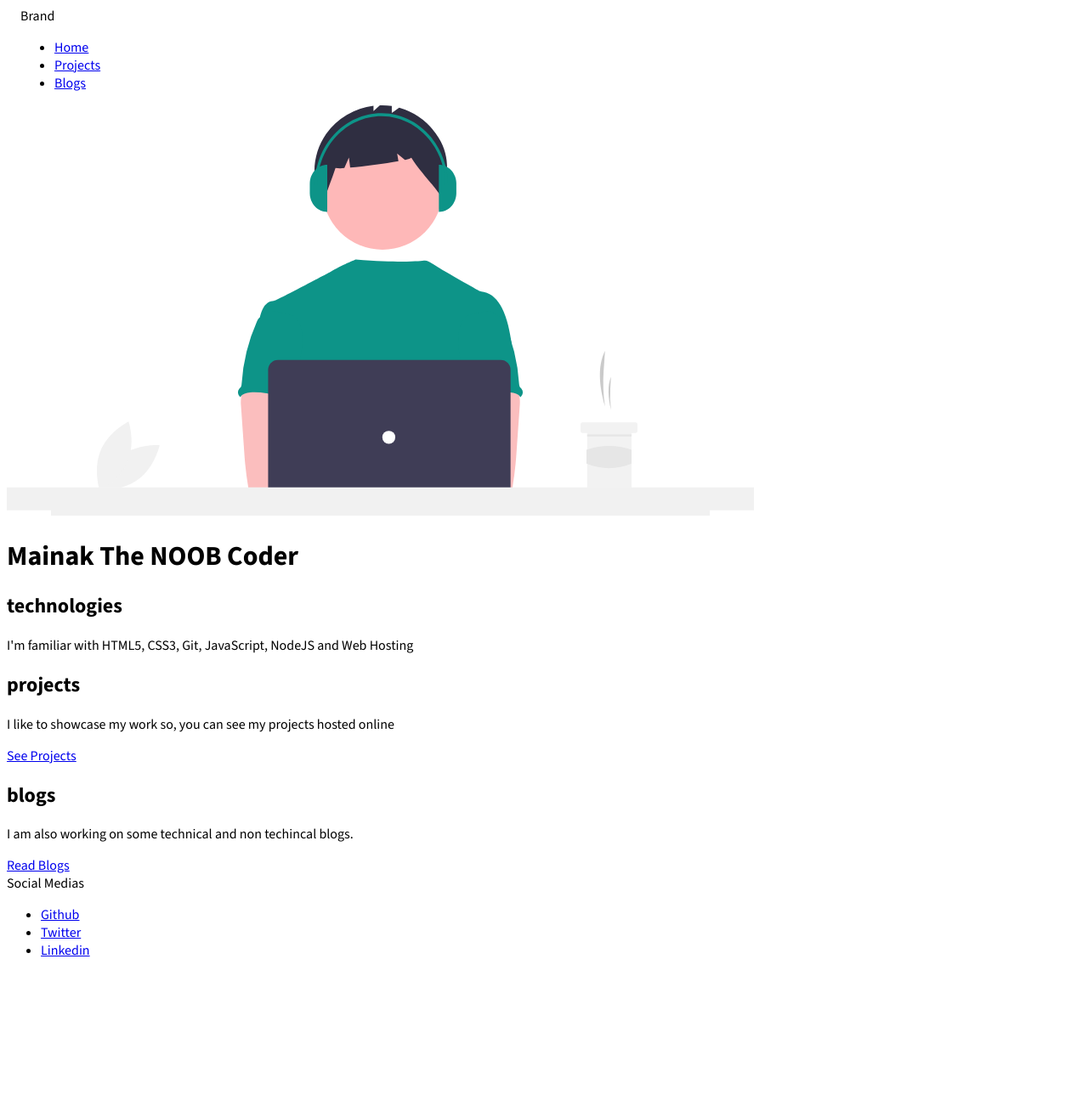
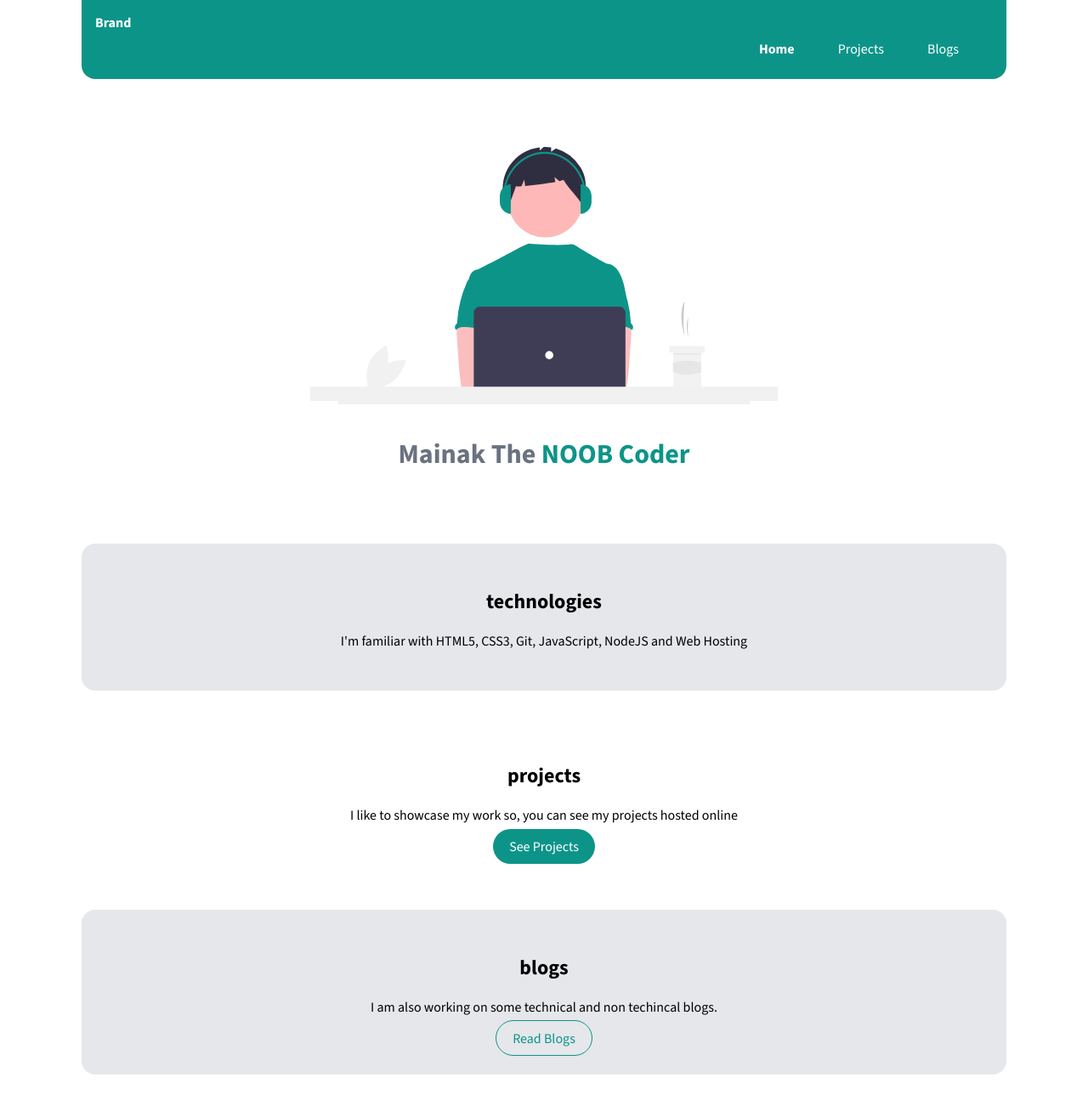
Before and after one commit to Mainak009/my-portfolio, a plain HTML site: page index.html in a window 1280 px wide. Shown: the top 1295 px of the page at 85% size. Before the commit the page ends 1145 px from the top, so only its background shows below. Drawn offline with nearby package versions, Linux system fonts and the light colour scheme.

Commit message:
added css beauty

```diff
--- a/index.html
+++ b/index.html
@@ -30,25 +30,25 @@
     </header>
 
     <section class="section ow">
-        <div>
+        <div class="container container-center">
             <h1>technologies</h1>
             <p>I'm familiar with HTML5, CSS3, Git, JavaScript, NodeJS and Web Hosting</p>
         </div>
     </section>
 
     <section class="section">
-        <div>
+        <div class="container container-center">
             <h1>projects</h1>
             <p>I like to showcase my work so, you can see my projects hosted online</p>
-            <a href="/">See Projects</a>
+            <a class="link link-primary" href="/">See Projects</a>
         </div>
     </section>
 
     <section class="section ow">
-        <div>
+        <div class="container container-center">
             <h1>blogs</h1>
             <p>I am also working on some technical and non techincal blogs.</p>
-            <a href="/">Read Blogs</a>
+            <a class="link link-secondary" href="/">Read Blogs</a>
         </div>
     </section>
 
@@ -60,7 +60,7 @@
                     Github
                 </a>
             </li class="list-item-inline">
-            <li>
+            <li class="list-item-inline">
                 <a href="https://twitter.com/Mainak0009">
                     Twitter
                 </a>
--- a/styles.css
+++ b/styles.css
@@ -1,10 +1,177 @@
 @import url('https://fonts.googleapis.com/css2?family=Source+Sans+3:wght@400;700&display=swap');
+
+:root {
+    --primary-color: #0d9488;
+    --off-white: #e5e7eb;
+    --dark-gray: #6b7280;
+}
 
 body {
     font-family: 'Source Sans 3', sans-serif;
+    margin: 0px auto;
+    max-width: 85%;
+    width: 100%;
 }
 
+hr {
+    margin: 2rem 0rem;
+}
+
+/** spaces **/
+
+.margin-md {
+    margin: 2rem;
+}
+
+/** container **/
 .container {
-    padding-left: 1rem;
-    padding-right: 1rem;
+    padding: 0rem 1rem;
 }
+
+.container-center {
+    max-width: 900px;
+    width: 100%;
+    margin: auto;
+}
+
+/** links **/
+.link {
+    box-sizing: border-box;
+    text-decoration: none;
+    padding: 0.5rem 1rem;
+}
+
+.link-primary {
+    background-color: var(--primary-color);
+    border-radius: 2rem;
+    color: white;
+    max-width: 140px;
+    margin: 1rem auto;
+    padding: 0.6rem 1.2rem;
+}
+
+.link-secondary {
+    color: var(--primary-color);
+    border-radius: 2rem;
+    border: 1px solid var(--primary-color);
+    max-width: 140px;
+    margin: 1rem auto;
+    padding: 0.6rem 1.2rem;
+}
+
+/** look into BEM naming convention for CSS **/
+
+/** lists **/
+
+.list-non-bullet {
+    list-style: none;
+    padding-inline-start: 0px;
+}
+
+.list-item-inline {
+    display: inline;
+    padding: 0rem 0.5rem;
+}
+
+/** navigation **/
+
+.navigation {
+    background-color: var(--primary-color);
+    color: white;
+    padding: 1rem;
+    border-bottom-left-radius: 1rem;
+    border-bottom-right-radius: 1rem;
+}
+
+.navigation .nav-brand {
+    font-weight: bold;
+}
+
+.navigation .nav-pills {
+    text-align: right;
+    margin: 0.6rem 1rem;
+}
+
+.navigation .link {
+    color: white;
+}
+
+.navigation .link-active {
+    font-weight: bold;
+}
+
+/** header **/
+
+.hero {
+    padding: 2rem;
+    padding-top: 5rem;
+
+}
+
+.hero .hero-img {
+    max-width: 80%;
+    width: 550px;
+    display: block;
+    margin: auto;
+}
+
+.hero .hero-heading {
+    text-align: center;
+    padding-top: 1rem;
+    color: var(--dark-gray);
+}
+
+.hero .hero-heading .heading-inverted {
+    color: var(--primary-color);
+}
+
+/** sections **/
+
+.section {
+    padding: 2rem;
+    margin: 2rem 0;
+    border-radius: 1rem;
+    text-align: center;
+}
+
+.section h1 {
+    text-align: center;
+}
+
+.ow {
+    background-color: var(--off-white);
+}
+
+/** footers **/
+
+.footer {
+    background-color: var(--primary-color);
+    padding: 2rem 1rem;
+    text-align: center;
+    color: white;
+    border-top-right-radius: 1rem;
+    border-top-left-radius: 1rem;
+}
+
+.footer .link {
+    color: white
+}
+
+.footer .footer-header {
+    font-weight: bold;
+    font-size: large;
+}
+
+.footer ul {
+    padding-inline-start: 0px;
+}
+
+/** projects **/
+.showcase-list {
+    padding: 2rem;
+}
+
+/** blogs **/
+.showcase-blog {
+    padding-bottom: 6rem;
+}
```
